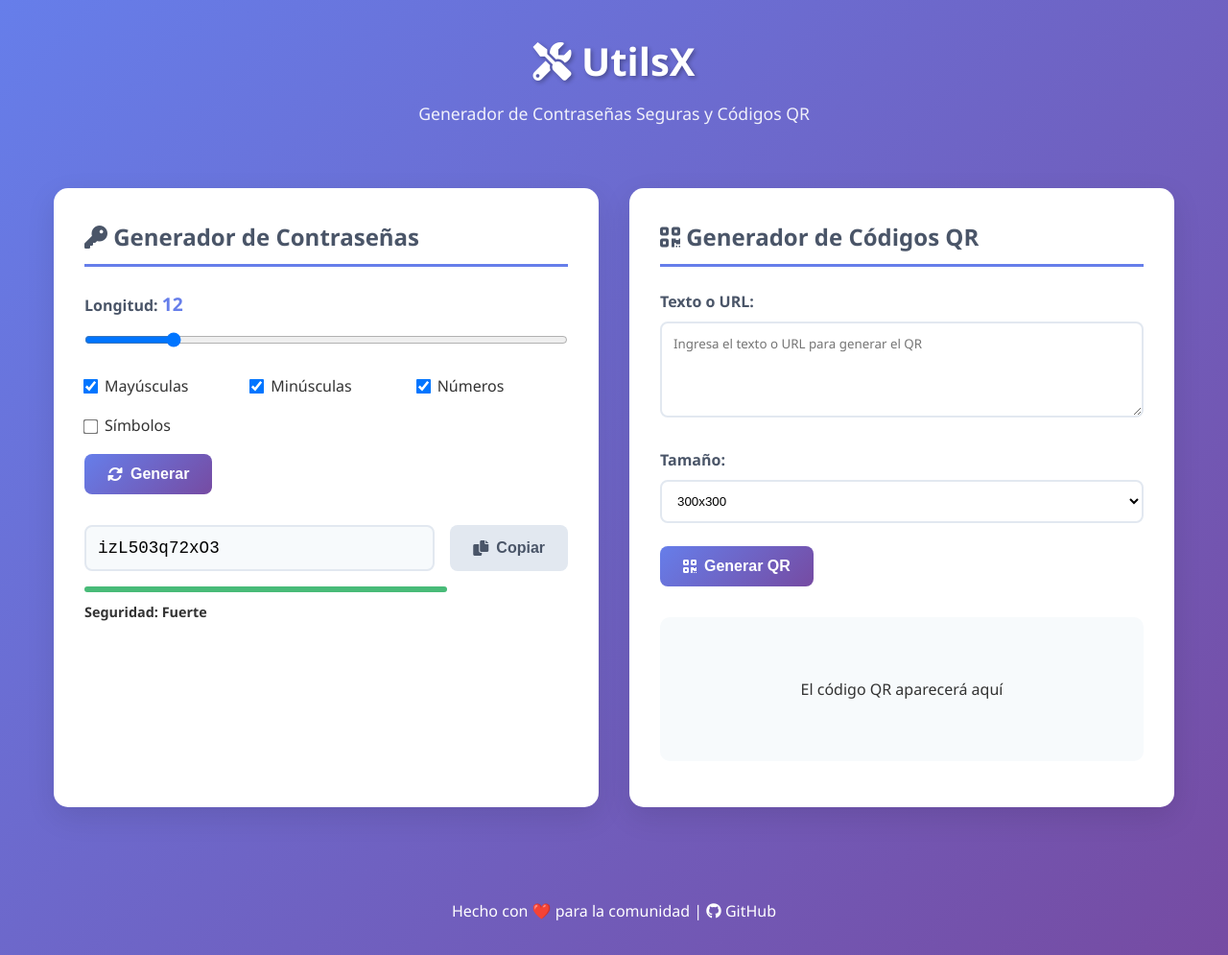
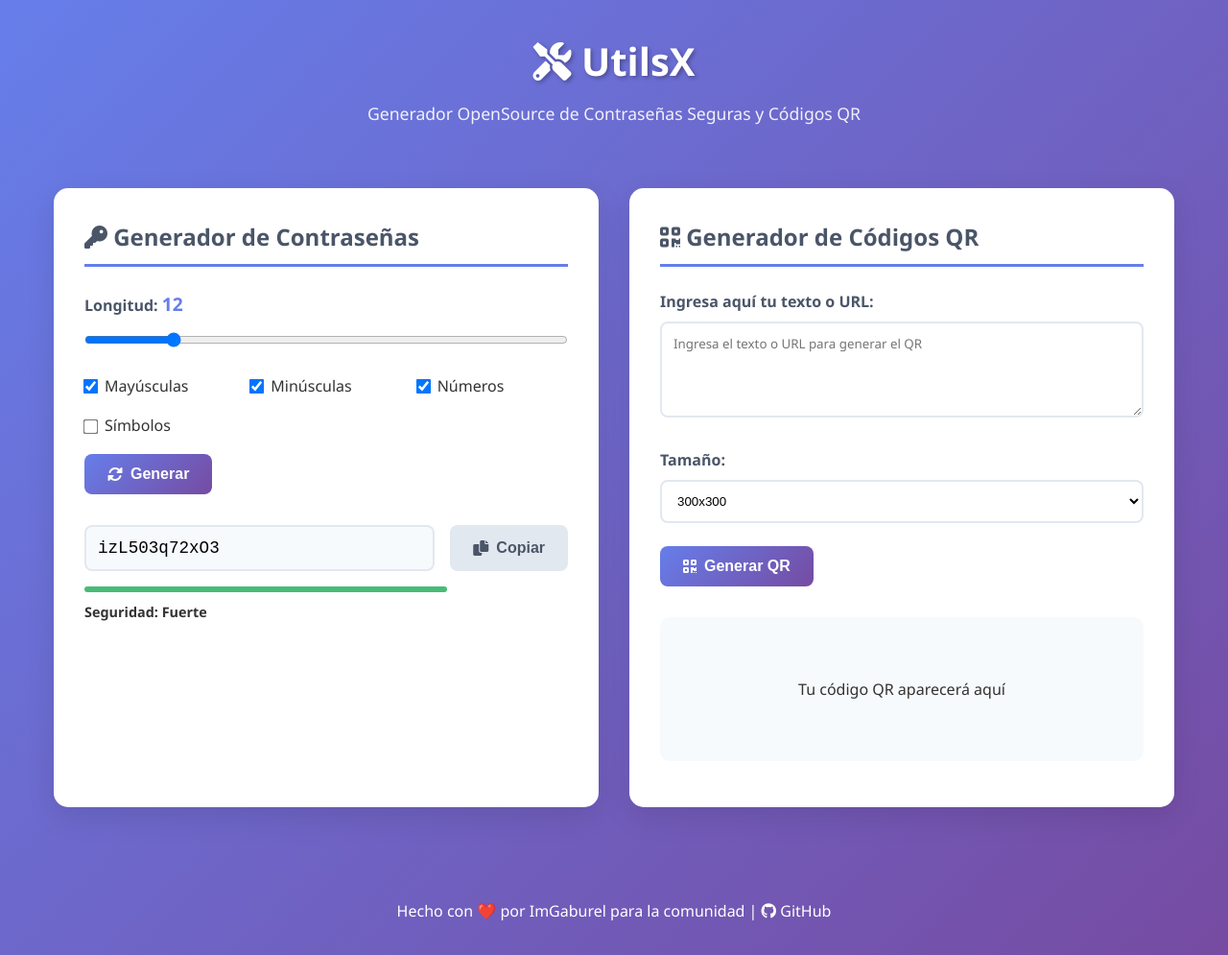
Before and after one commit to ImGaburel/UtilsX-Pass-QR-Gen, a website: page src/index.html in a window 1280 px wide. Shown: the whole page at 96% size. Drawn offline with Linux system fonts and the light colour scheme.

Commit message:
Pequeños arreglos para mejorar la experiencia

```diff
--- a/src/index.html
+++ b/src/index.html
@@ -10,7 +10,7 @@
 <body>
     <header>
         <h1><i class="fas fa-tools"></i> UtilsX</h1>
-        <p>Generador de Contraseñas Seguras y Códigos QR</p>
+        <p>Generador OpenSource de Contraseñas Seguras y Códigos QR</p>
     </header>
 
     <main>
@@ -49,7 +49,7 @@
             <h2><i class="fas fa-qrcode"></i> Generador de Códigos QR</h2>
             <div class="controls">
                 <div class="control-group">
-                    <label for="qr-text">Texto o URL:</label>
+                    <label for="qr-text">Ingresa aquí tu texto o URL:</label>
                     <textarea id="qr-text" placeholder="Ingresa el texto o URL para generar el QR"></textarea>
                 </div>
                 <div class="control-group">
@@ -66,16 +66,16 @@
                 </button>
             </div>
             <div class="qr-result" id="qr-result">
-                <p>El código QR aparecerá aquí</p>
+                <p>Tu código QR aparecerá aquí</p>
             </div>
             <button id="download-qr" class="btn secondary" style="display: none;">
-                <i class="fas fa-download"></i> Descargar QR
+                <i class="fas fa-download"></i> Descarga tu QR
             </button>
         </section>
     </main>
 
     <footer>
-        <p>Hecho con ❤️ para la comunidad |
+        <p>Hecho con ❤️ por ImGaburel para la comunidad |
         <a href="https://github.com/imgaburel/password-qr-generator" target="_blank">
             <i class="fab fa-github"></i> GitHub
         </a></p>
```
Also changed, not shown: README.md.
